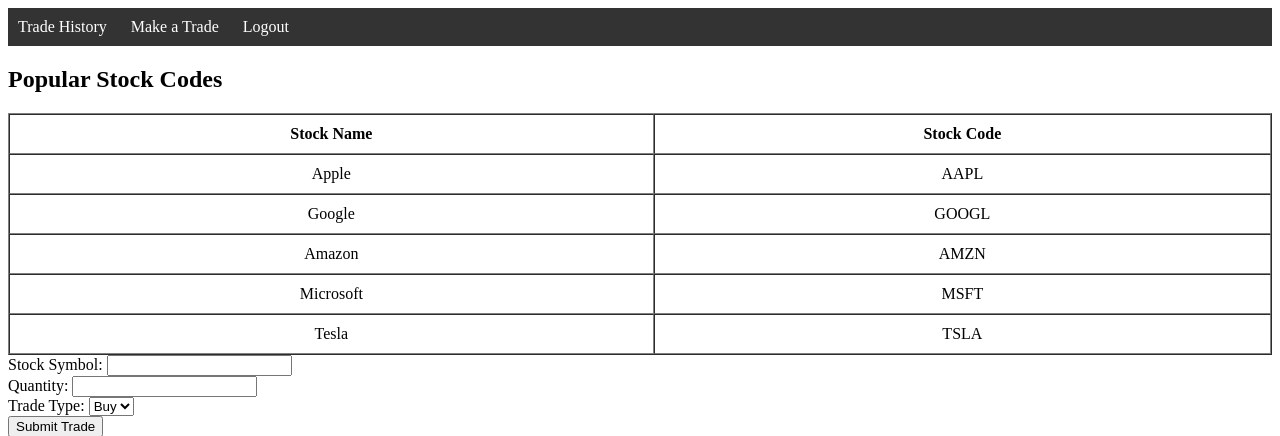
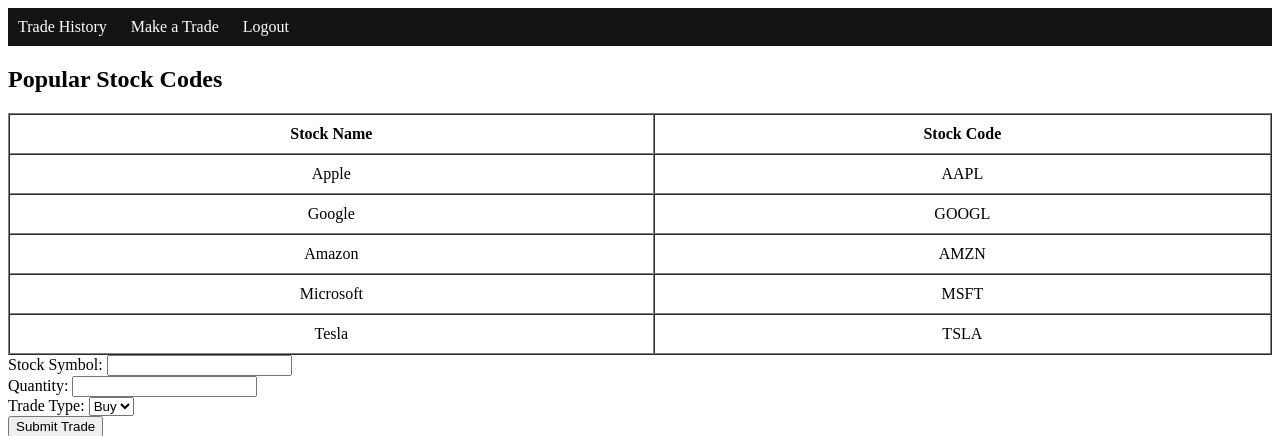
Before and after one commit to TerranceChu/securityTradingSystemProject, a PHP site: page /trade.php in a window 1280 px wide. Shown: the top 436 px of the page. Run offline with PHP 8.4, Linux system fonts and the light colour scheme; the visitor is signed in with stand-in values (Sample User, id 1); a stand-in replaces the project's code that opens the database connection.

Commit message:
change color

```diff
--- a/dashboard.php
+++ b/dashboard.php
@@ -81,13 +81,13 @@ if (!$trades_result) {
             display: inline-block;
             margin-top: 20px;
             padding: 10px 20px;
-            background-color: #4CAF50;
+            background-color: #45a06b;
             color: white;
             text-decoration: none;
             border-radius: 5px;
         }
         a.action-link:hover {
-            background-color: #45a049;
+            background-color: #45a06b;
         }
         .no-records {
             text-align: center;
@@ -95,7 +95,7 @@ if (!$trades_result) {
             font-weight: bold;
         }
         nav {
-            background-color: #333;
+            background-color: #141414;
             padding: 10px;
             color: white;
         }
--- /dev/null
+++ b/error_log.txt
@@ -0,0 +1 @@
+[2024-09-18 15:27:41] [IP: ::1] Successfully connected to the database[2024-09-18 15:27:41] [IP: ::1] Closing database connection
--- a/trade.php
+++ b/trade.php
@@ -131,7 +131,7 @@ try {
     error_log("Trade system error: " . $e->getMessage());
 }
 ?>
-<nav style="background-color: #333; padding: 10px; color: white;">
+<nav style="background-color: #141414; padding: 10px; color: white;">
     <a href="dashboard.php" style="color: white; margin-right: 20px; text-decoration: none;">Trade History</a>
     <a href="trade.php" style="color: white; margin-right: 20px; text-decoration: none;">Make a Trade</a>
     <a href="logout.php" style="color: white; text-decoration: none;">Logout</a>
```
